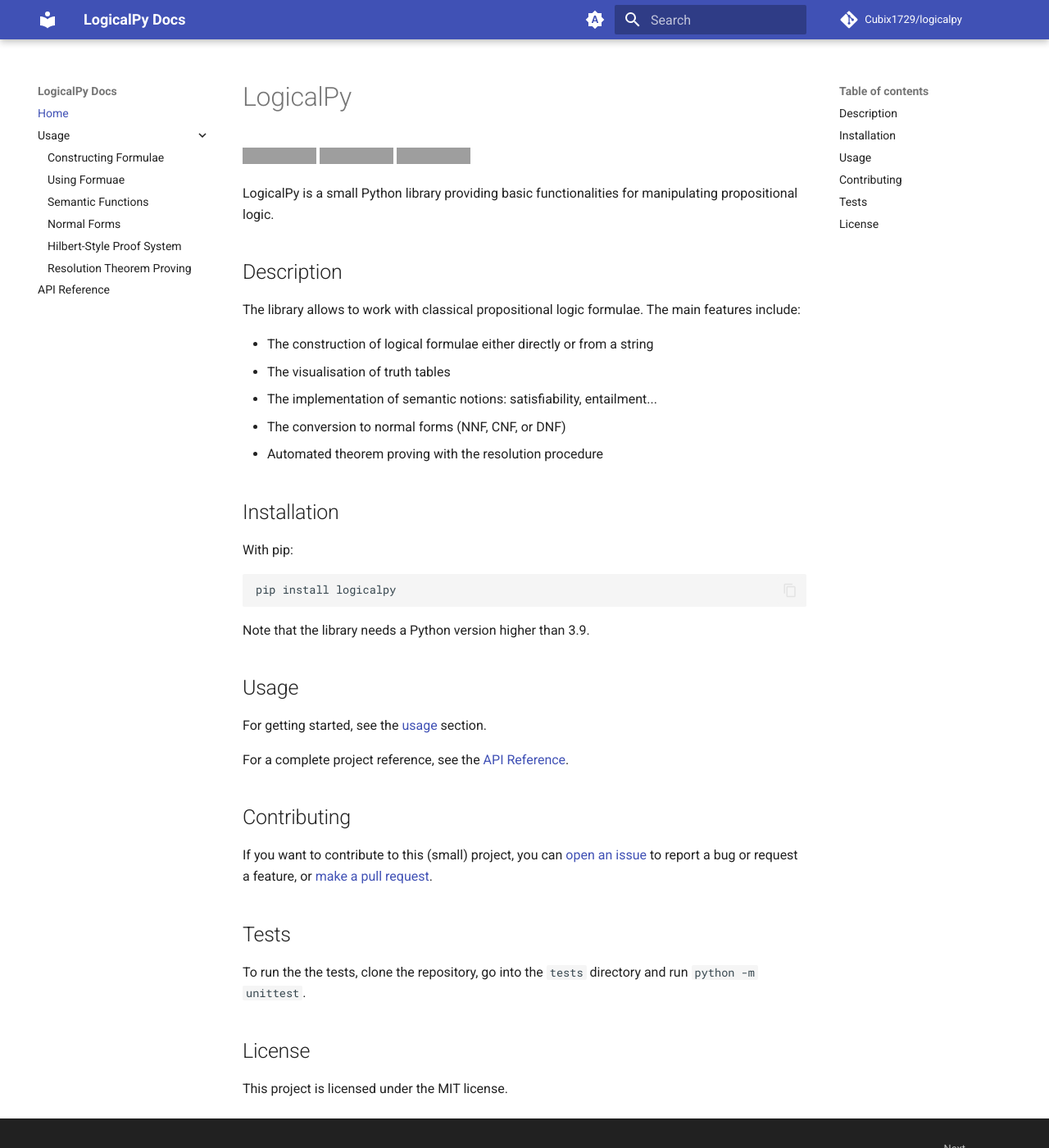
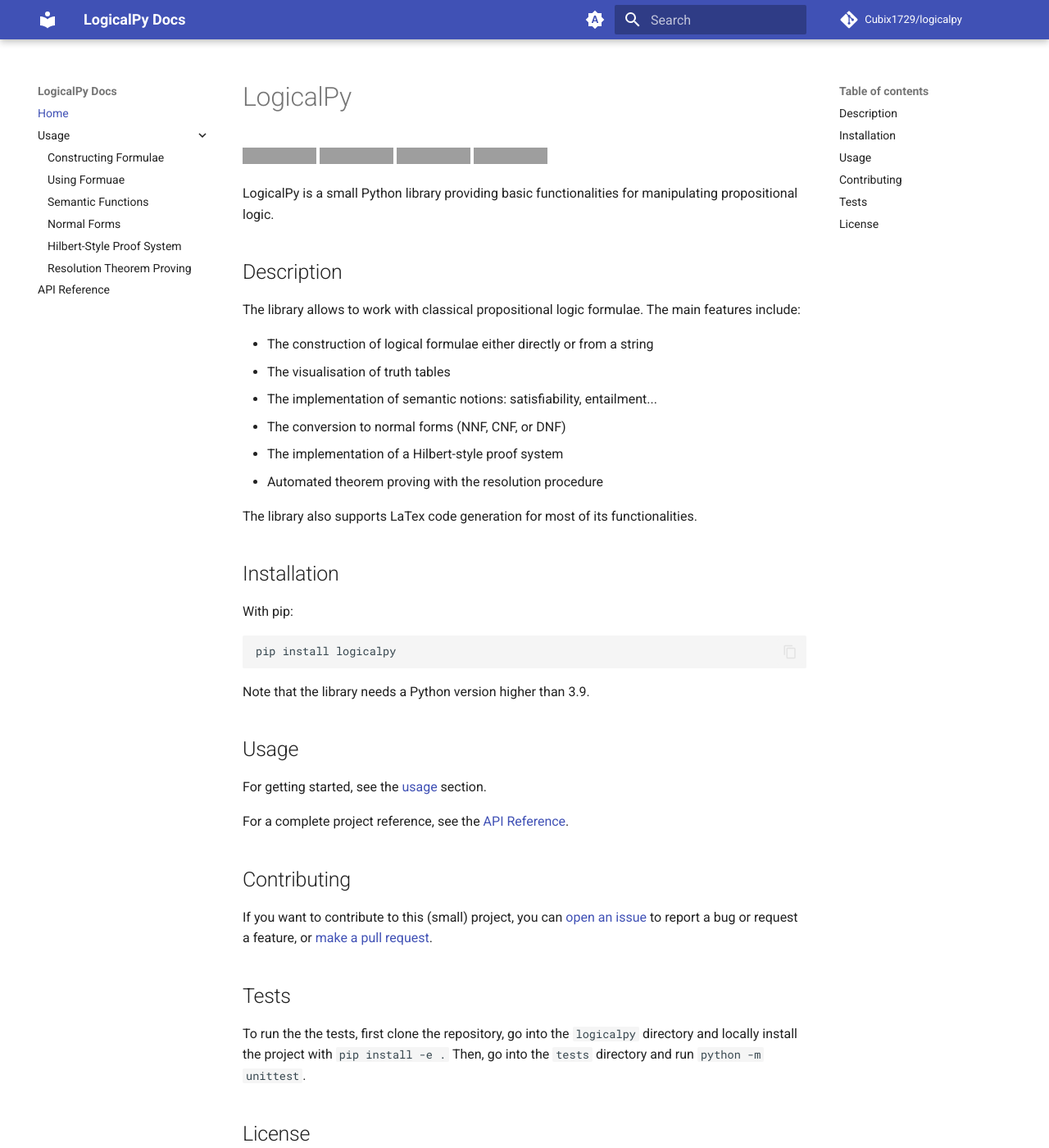
Before and after one commit to Cubix1729/logicalpy, an MkDocs documentation site: the page built from docs/index.md, in a window 1280 px wide and 1400 px high. Shown: the whole window at 82% size. Built offline with MkDocs 1.6.1 and Material for MkDocs 9.7.7, drawn with Linux system fonts in a browser that asks for light colours; comment, search, counter and statistics services are not loaded; grey boxes are pictures that could not be loaded.

```diff
--- a/docs/index.md
+++ b/docs/index.md
@@ -15,7 +16,10 @@ The main features include:
  - The visualisation of truth tables
  - The implementation of semantic notions: satisfiability, entailment...
  - The conversion to normal forms (NNF, CNF, or DNF)
+ - The implementation of a Hilbert-style proof system
  - Automated theorem proving with the resolution procedure
+
+The library also supports LaTex code generation for most of its functionalities.
 
 ## Installation
 
@@ -39,7 +43,8 @@ to report a bug or request a feature, or [make a pull request](https://github.co
 
 ## Tests
 
-To run the the tests, clone the repository, go into the `tests` directory and run `python -m unittest`.
+To run the the tests, first clone the repository, go into the `logicalpy` directory and locally install the project with `pip install -e .`
+Then, go into the `tests` directory and run `python -m unittest`.
 
 ## License
 
```
Also changed, not shown: other parts of docs/index.md (+2 -1 lines), README.md (+7 -2 lines), docs/usage/constructing-formulae.md (+2 -0 lines), docs/usage/resolution-theorem-proving.md (+1 -1 lines).
